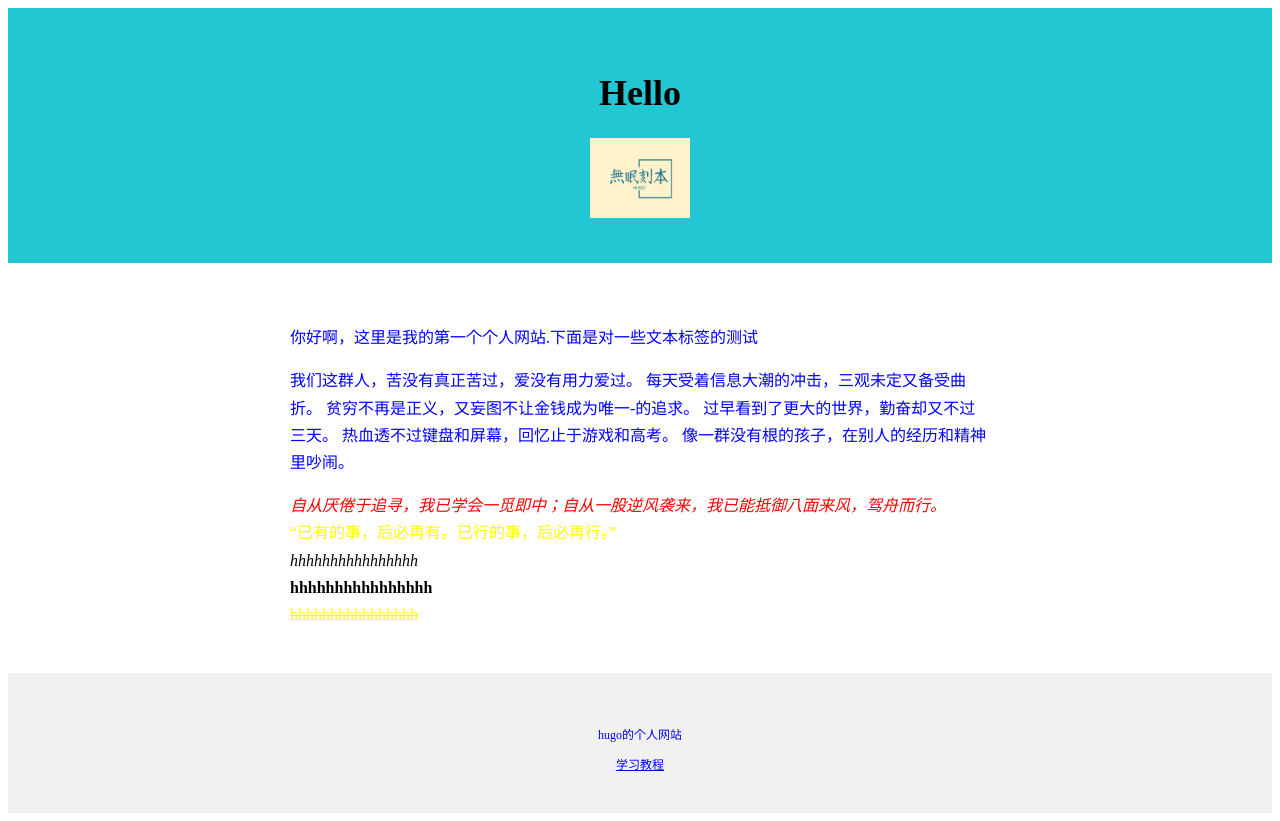
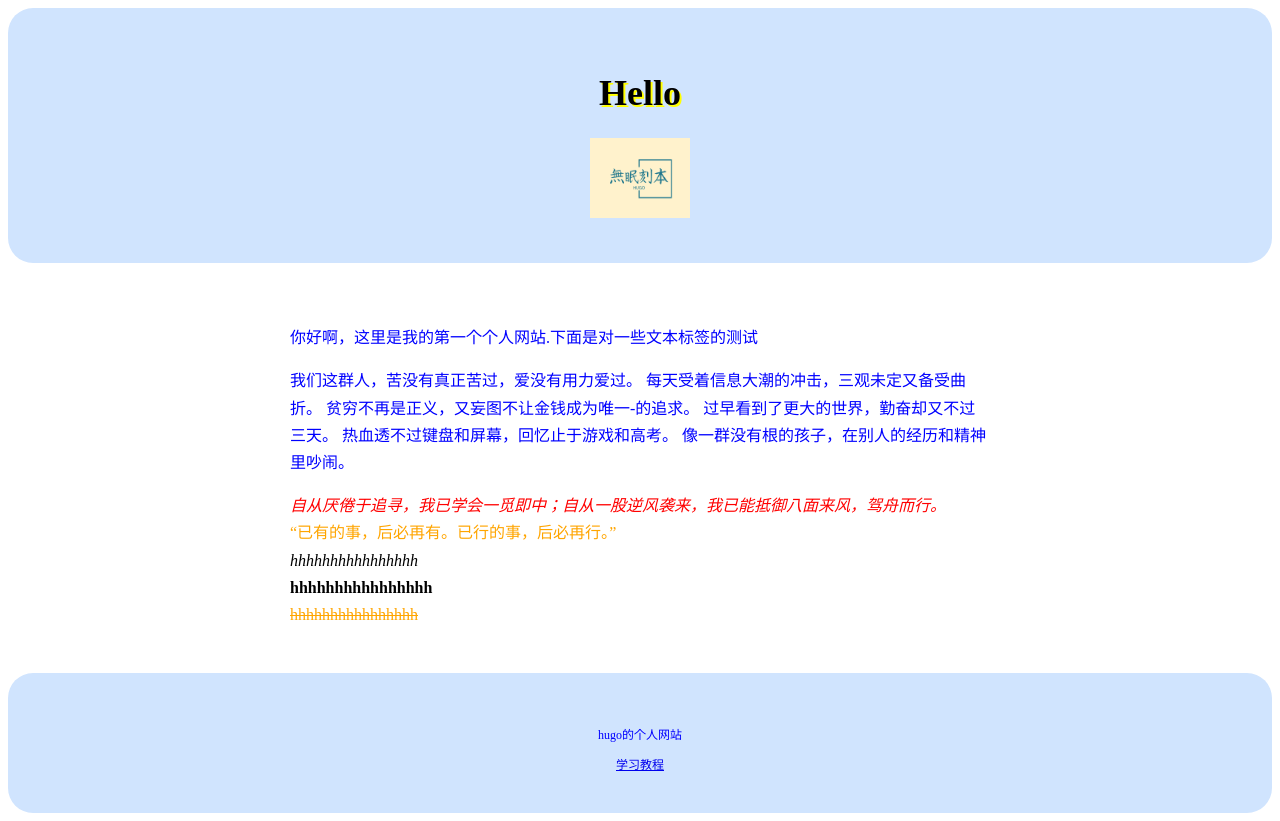
Before and after one commit to hugofangyu/reo1-one, a plain HTML site: page index.html in a window 1280 px wide. Drawn offline with Linux system fonts and the light colour scheme.

Commit message:
Update index.html

```diff
--- a/index.html
+++ b/index.html
@@ -8,15 +8,18 @@
     <style>
         p {color:blue;}
         #one {color:red;}
-        .hhh {color:yellow;}
+        .hhh { color:orange;
+            text-align:center;}
+        h1 {text-shadow:2px 2px YELLOW;}
     </style>
 </head>
 <body>
     <div style="
-    background-color:#22c7d3;
+    background-color:#d0e4fe;
     text-align:center;
     padding:40px;
     font-size: 18px;
+    border-radius:25px;
     ">
         <h1>Hello</h1>
         <img src="./wumian.png" alt="hugo" width="100px" height="80px">
@@ -43,10 +46,11 @@
         <del class="hhh">hhhhhhhhhhhhhhhh</del>
     </div>
     <div style="
-    background-color:#f1f1f1;
+    background-color:#d0e4fe;
     text-align:center;
     padding:40px;
     font-size: 12px;
+    border-radius:25px;
     ">
     <p>hugo的个人网站</p>
     <a href="https://kangwenchang.com/">学习教程</a>
```
